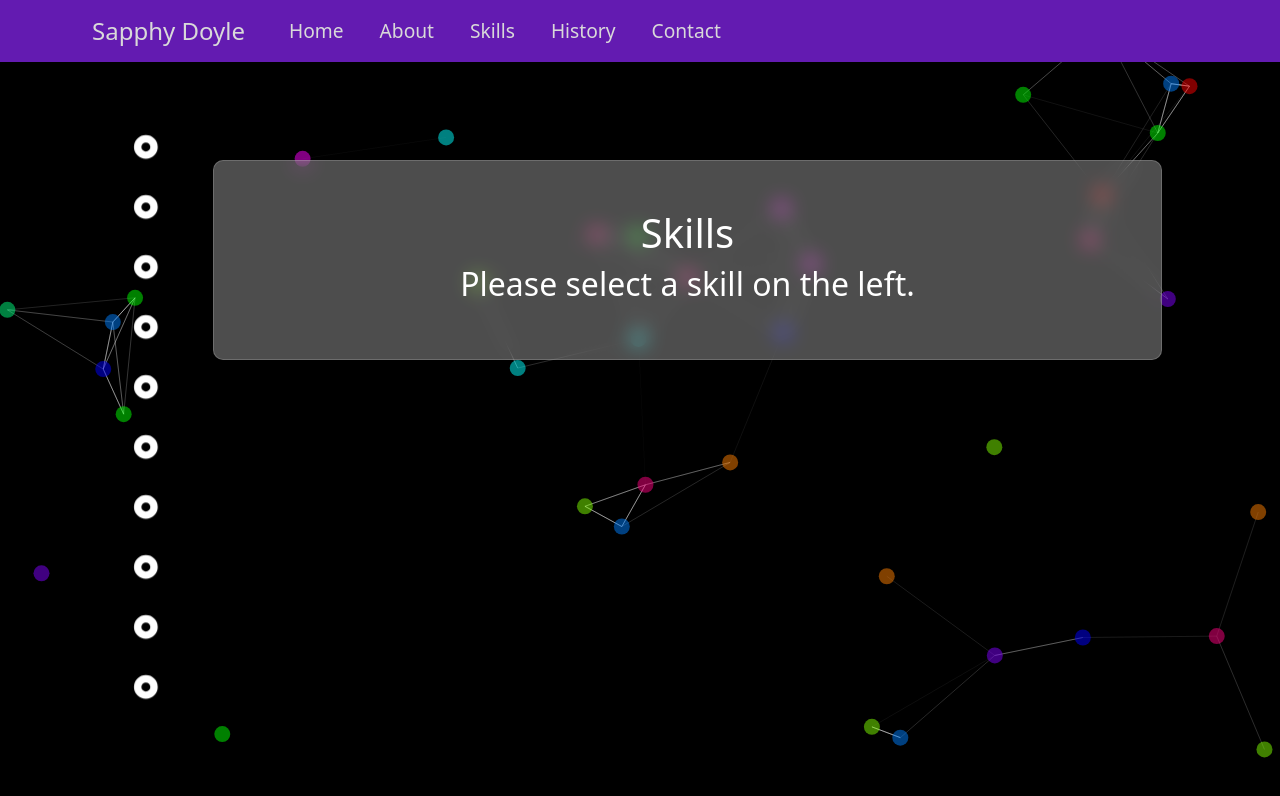
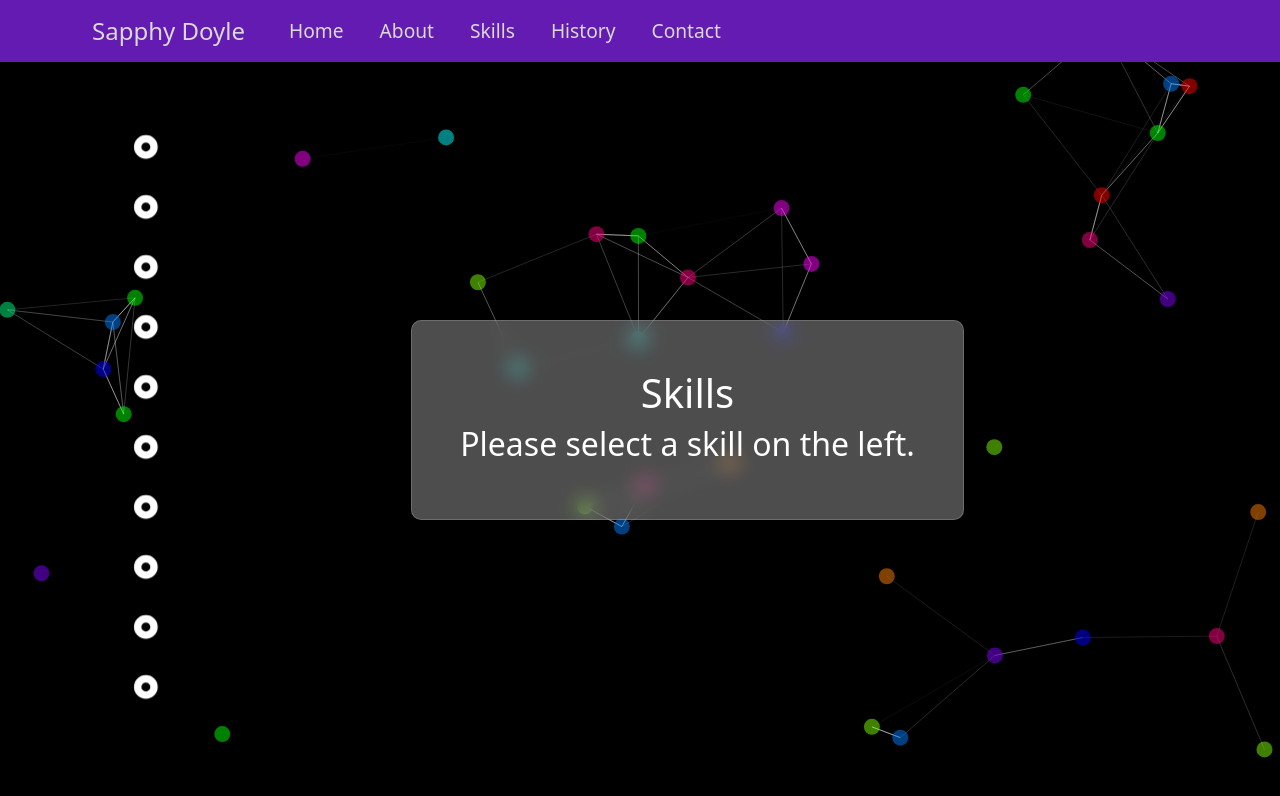
Before and after one commit to Terafora/Sapphy-Doyle-Profile-Site, a React (Create React App) app: page /skills in a window 1280 px wide. Shown: the top 796 px of the page. Built offline with nearby package versions, Linux system fonts and the light colour scheme; the HTML template or start-up script is replaced by a standard one.

Commit message:
Update styling on component

```diff
--- a/src/components/Skills.js
+++ b/src/components/Skills.js
@@ -73,7 +73,7 @@
     );
 
     const skillSix = (
-        <div className="glassbg skills-desc">
+        <div className="glassbg skills-desc py-5 px-5">
             <h3 className="text-white text-center">Skill Six</h3>
             <p className="text-white">Description of Skill Six</p>
         </div>
@@ -132,7 +132,7 @@
                             <li className="pulsating-icon" onClick={() => handleSkillChange(10)}><FontAwesomeIcon icon={skill === 10 ? faCircle : faCircleDot}></FontAwesomeIcon></li>
                         </ul>
                     </div>
-                    <div className="col-md-4 col-lg-11 py-5 px-5">
+                    <div className="col-md-4 col-lg-11 py-5 px-5 d-flex justify-content-center align-items-center">
                         {renderSkill()}
                     </div>
                 </div>
```
